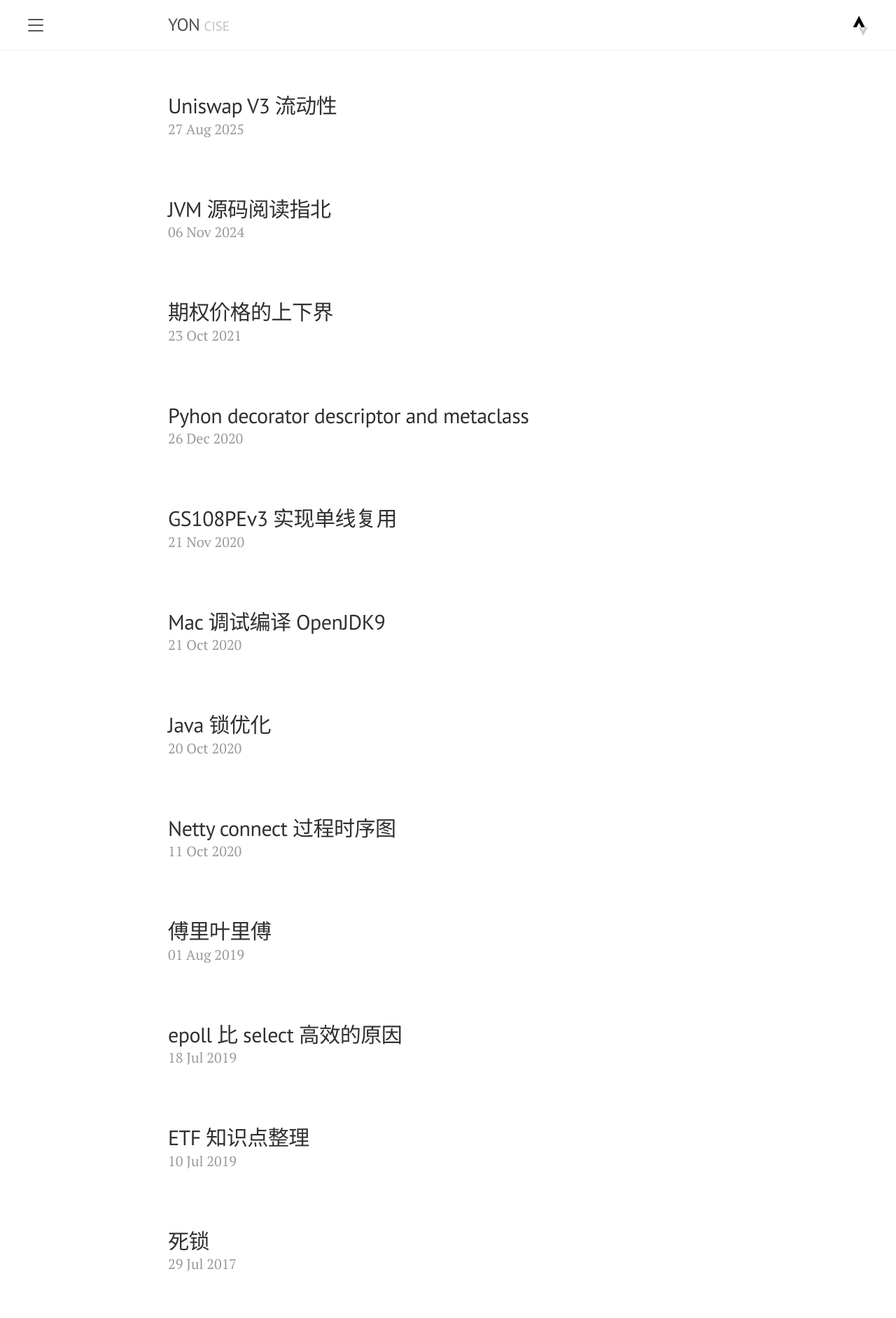
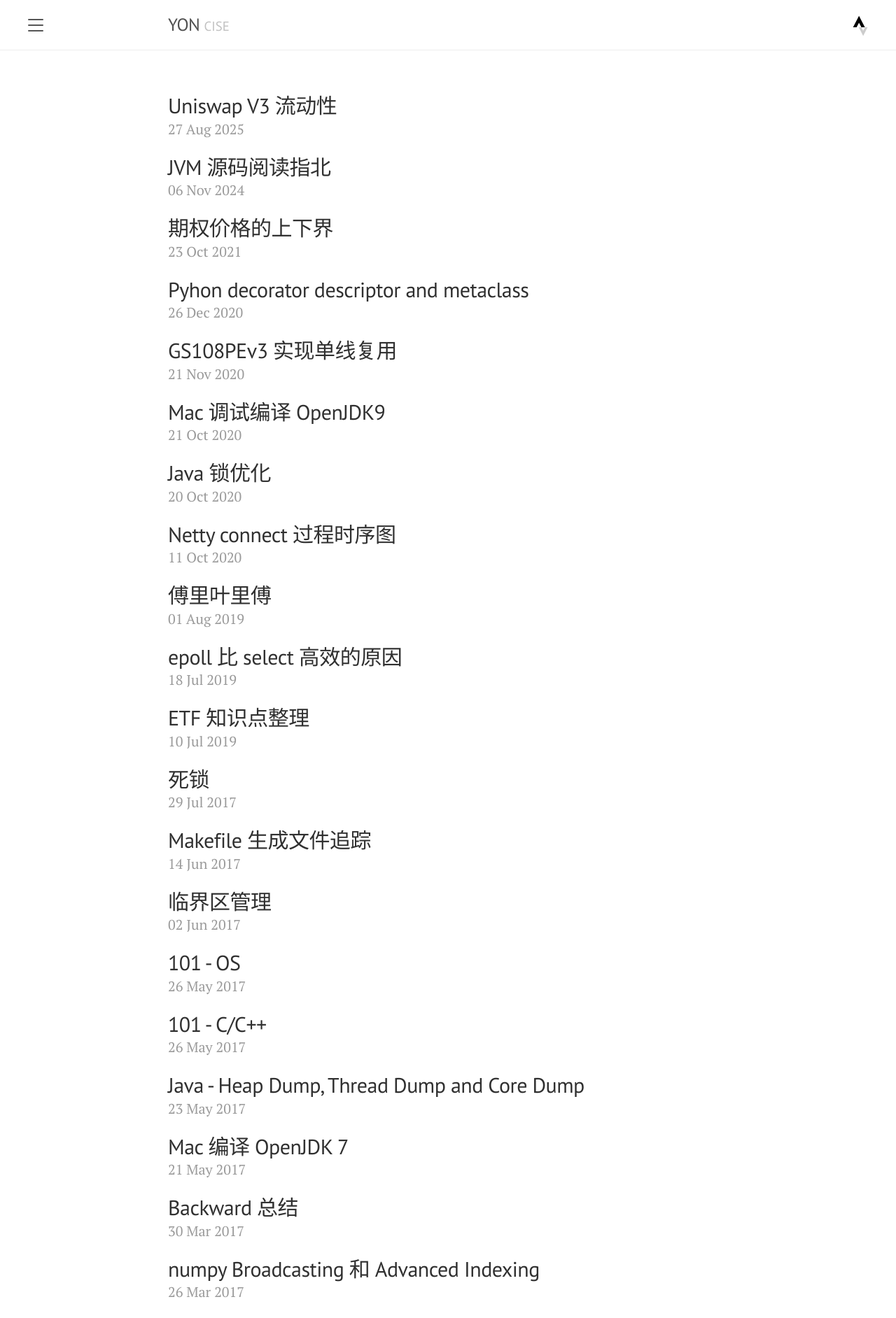
Before and after one commit to yoncise/yoncise.github.io, a Jekyll site: the page built from index.html, in a window 1280 px wide. Shown: the top 1884 px of the page at 70% size. Built offline with Jekyll 4.4.1, drawn with Linux system fonts in a browser that asks for light colours; the list of posts is cut into pages by our own code.

Commit message:
Update lanyon.css

```diff
--- a/public/css/lanyon.css
+++ b/public/css/lanyon.css
@@ -332,7 +332,7 @@ a.sidebar-nav-item:focus {
 
 .page,
 .post {
-  margin-bottom: 4em;
+  margin-bottom: 1em;
 }
 
 /* Blog post or page title */
```
